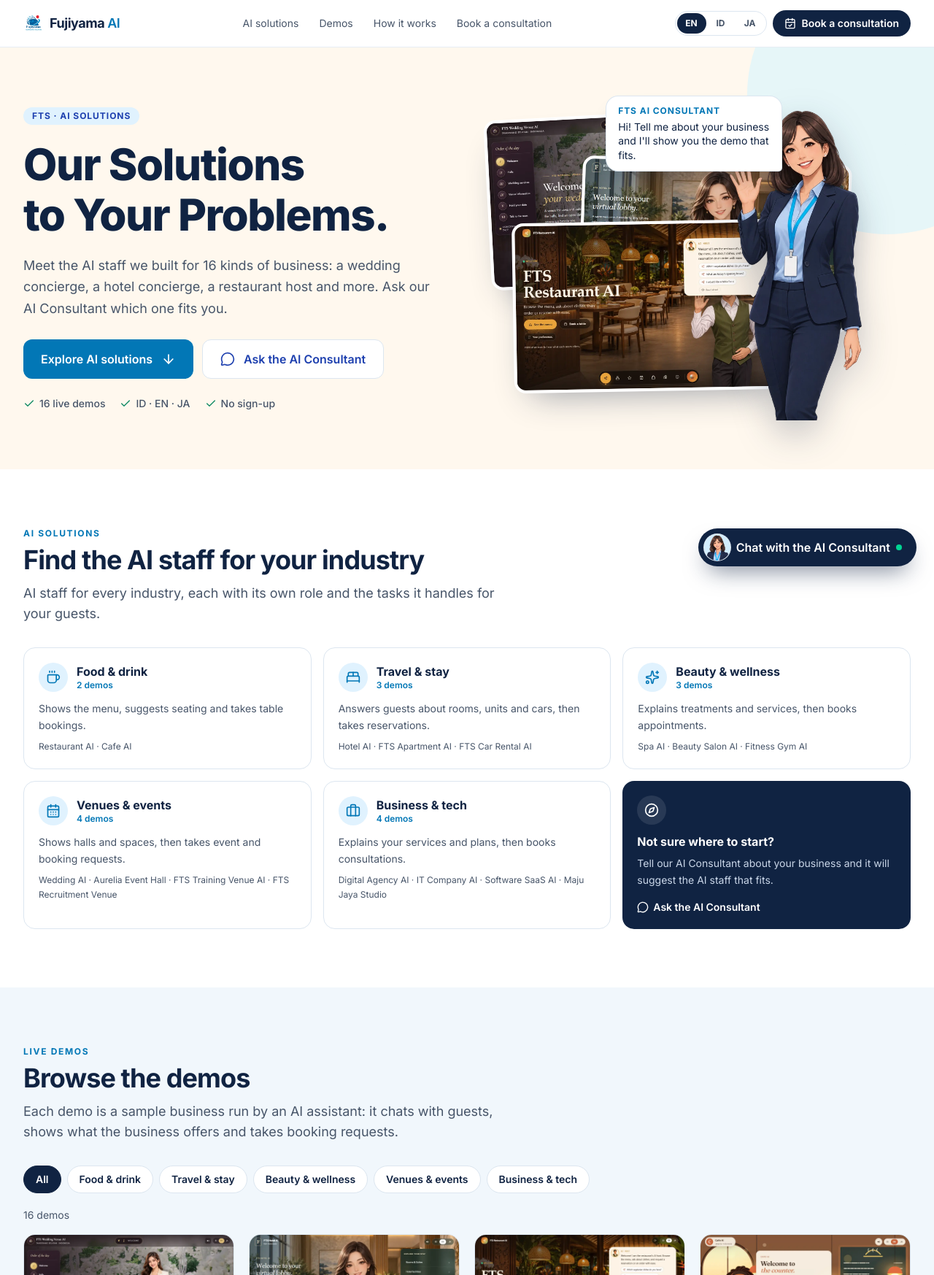
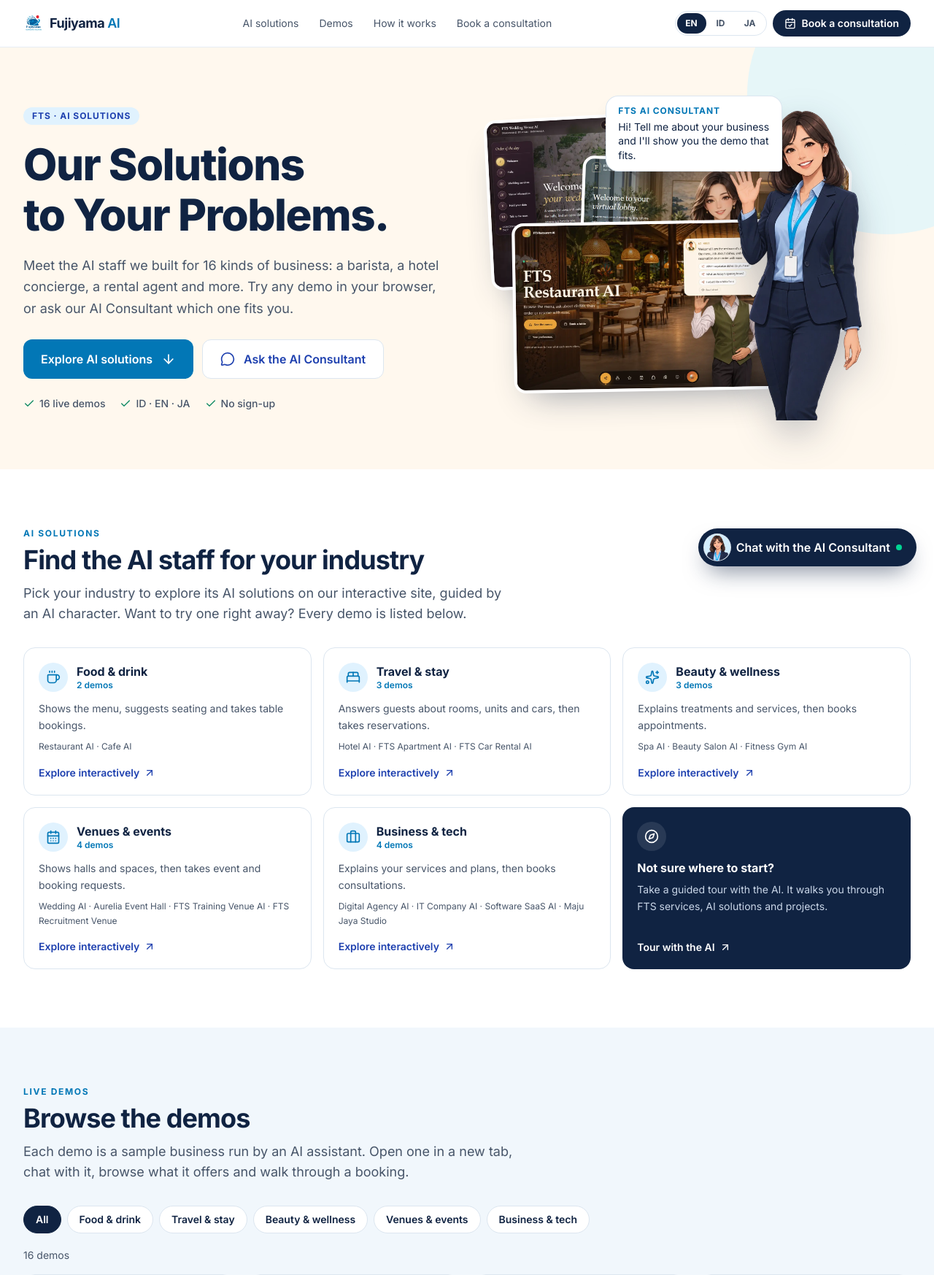
Before and after one commit to Rizz404/fts-ai-landing, a Laravel app: page /lp in a window 1280 px wide. Shown: the top 1747 px of the page at 73% size. Run offline with Laravel 12, Linux system fonts and the light colour scheme; data comes from the database, SQL or seed files in the repository; style sheets or scripts are compiled from the project's sources; parts of the project's set-up code (start-up, migrations or seed data) failed here and were passed over.

Commit message:
fix(landing): render lp identical to the showcase without links

```diff
--- a/resources/js/landing/App.tsx
+++ b/resources/js/landing/App.tsx
@@ -32,7 +32,7 @@ const App = () => {
         ) : (
           <>
             <Hero onAskAi={askAi} />
-            <Solutions onAskAi={askAi} />
+            <Solutions />
             <Demos />
             <Features />
             <HowItWorks />
--- a/resources/js/landing/chat/ChatCards.tsx
+++ b/resources/js/landing/chat/ChatCards.tsx
@@ -1,7 +1,7 @@
 import { CalendarCheck, MessageCircle, UserRound } from 'lucide-react';
 import type { UiPayload } from '../api';
 import { useLang } from '../i18n/lang';
-import { isLp } from '../page';
+import LinkOrBox from '../components/LinkOrBox';
 
 type Handover = { whatsapp_url?: string | null; email_url?: string | null };
 
@@ -45,16 +45,15 @@ const ChatCards = ({ payloads, bookingUrl }: { payloads: UiPayload[]; bookingUrl
                             <p className="text-fts-ink">
                                 {[consultation.name, date, consultation.time_range].filter(Boolean).join(' · ')}
                             </p>
-                            {handover.whatsapp_url && !isLp && (
-                                <a
+                            {handover.whatsapp_url && (
+                                <LinkOrBox
                                     href={handover.whatsapp_url}
-                                    target="_blank"
-                                    rel="noopener noreferrer"
+                                    newTab
                                     className="mt-2 inline-flex items-center gap-1.5 font-semibold text-fts-blue hover:underline"
                                 >
                                     <MessageCircle aria-hidden className="h-4 w-4" />
                                     {a.chat.whatsapp}
-                                </a>
+                                </LinkOrBox>
                             )}
                         </div>
                     );
--- a/resources/js/landing/chat/ChatWidget.tsx
+++ b/resources/js/landing/chat/ChatWidget.tsx
@@ -124,7 +124,7 @@ const ChatWidget = ({ open, onOpenChange }: Props) => {
                             <p className="rounded-2xl bg-white p-4 text-sm text-fts-ink">
                                 {a.chat.unavailable}{' '}
                                 {isLp ? (
-                                    <span className="font-semibold text-fts-navy">fts-tech.co.id/contact</span>
+                                    <span className="font-semibold text-fts-blue underline">fts-tech.co.id/contact</span>
                                 ) : (
                                     <a href={links.contact} className="font-semibold text-fts-blue underline">
                                         fts-tech.co.id/contact
--- a/resources/js/landing/components/Footer.tsx
+++ b/resources/js/landing/components/Footer.tsx
@@ -1,35 +1,24 @@
 import { ftsLogo, links } from "../content/links";
 import { useLang } from "../i18n/lang";
-import { isLp } from "../page";
+import LinkOrBox from "./LinkOrBox";
 
 const Footer = () => {
   const { t } = useLang();
-  const brand = (
-    <>
-      <img src={ftsLogo} alt="" width={24} height={24} className="h-6 w-6 object-contain" />
-      Fujiyama Technology Solutions
-    </>
-  );
 
   return (
     <footer className="border-t border-fts-line bg-white">
       <div className="mx-auto flex max-w-page flex-col gap-4 px-4 py-8 text-sm text-fts-ink sm:px-6 md:flex-row md:items-center md:justify-between lg:px-8">
         <div>
-          {isLp ? (
-            <p className="inline-flex items-center gap-2 font-bold text-fts-navy">{brand}</p>
-          ) : (
-            <a href={links.ftsHome} className="inline-flex items-center gap-2 rounded-md font-bold text-fts-navy">
-              {brand}
-            </a>
-          )}
+          <LinkOrBox href={links.ftsHome} className="inline-flex items-center gap-2 rounded-md font-bold text-fts-navy">
+            <img src={ftsLogo} alt="" width={24} height={24} className="h-6 w-6 object-contain" />
+            Fujiyama Technology Solutions
+          </LinkOrBox>
           <p className="mt-2">{t.footer.note}</p>
         </div>
-        {!isLp && (
-          <ul className="flex gap-6">
-            <li><a href={links.ftsHome} className="hover:text-fts-navy">{t.footer.site}</a></li>
-            <li><a href={links.contact} className="hover:text-fts-navy">{t.footer.contact}</a></li>
-          </ul>
-        )}
+        <ul className="flex gap-6">
+          <li><LinkOrBox href={links.ftsHome} className="hover:text-fts-navy">{t.footer.site}</LinkOrBox></li>
+          <li><LinkOrBox href={links.contact} className="hover:text-fts-navy">{t.footer.contact}</LinkOrBox></li>
+        </ul>
       </div>
     </footer>
   );
--- /dev/null
+++ b/resources/js/landing/components/LinkOrBox.tsx
@@ -0,0 +1,34 @@
+import type { ReactNode } from "react";
+import { isLp } from "../page";
+
+// An outbound link on the showcase. On the LP it renders the same element without the link,
+// so both pages look identical.
+const LinkOrBox = ({
+  href,
+  className,
+  children,
+  newTab = false,
+  hidden = false,
+}: {
+  href: string;
+  className: string;
+  children: ReactNode;
+  newTab?: boolean;
+  hidden?: boolean;
+}) =>
+  isLp ? (
+    <div className={className} aria-hidden={hidden || undefined}>
+      {children}
+    </div>
+  ) : (
+    <a
+      href={href}
+      className={className}
+      {...(newTab ? { target: "_blank", rel: "noopener noreferrer" } : {})}
+      {...(hidden ? { tabIndex: -1, "aria-hidden": true } : {})}
+    >
+      {children}
+    </a>
+  );
+
+export default LinkOrBox;
--- a/resources/js/landing/i18n/strings.ts
+++ b/resources/js/landing/i18n/strings.ts
@@ -99,15 +99,6 @@ const en = {
     note: "Demos use sample businesses, prices and data.",
     site: "FTS website",
     contact: "Contact",
-  },
-  // Copy for the landing page version (/lp), which has no outbound links.
-  lp: {
-    heroLead:
-      "Meet the AI staff we built for 16 kinds of business: a wedding concierge, a hotel concierge, a restaurant host and more. Ask our AI Consultant which one fits you.",
-    solutionsLead: "AI staff for every industry, each with its own role and the tasks it handles for your guests.",
-    demosLead:
-      "Each demo is a sample business run by an AI assistant: it chats with guests, shows what the business offers and takes booking requests.",
-    tourBody: "Tell our AI Consultant about your business and it will suggest the AI staff that fits.",
   },
 };
 
@@ -217,14 +208,6 @@ const id: Strings = {
     site: "Situs FTS",
     contact: "Kontak",
   },
-  lp: {
-    heroLead:
-      "Kenali staf AI yang kami bangun untuk 16 jenis usaha: concierge pernikahan, concierge hotel, host restoran, dan lainnya. Tanya AI Consultant kami mana yang cocok untuk Anda.",
-    solutionsLead: "Staf AI untuk setiap industri, masing-masing dengan peran dan tugasnya sendiri untuk melayani tamu Anda.",
-    demosLead:
-      "Setiap demo adalah contoh usaha yang dilayani asisten AI: mengobrol dengan tamu, menampilkan penawaran usaha, dan menerima permintaan pemesanan.",
-    tourBody: "Ceritakan usaha Anda kepada AI Consultant kami, dan ia akan menyarankan staf AI yang cocok.",
-  },
 };
 
 const ja: Strings = {
@@ -324,13 +307,6 @@ const ja: Strings = {
     site: "FTSウェブサイト",
     contact: "お問い合わせ",
   },
-  lp: {
-    heroLead:
-      "ウェディングコンシェルジュ、ホテルのコンシェルジュ、レストランのホストなど、16業種向けにFTSがつくったAIスタッフをご紹介します。どのAIスタッフが合うか、AIコンサルタントにお尋ねください。",
-    solutionsLead: "業種ごとのAIスタッフが、それぞれの役割と業務でお客様に対応します。",
-    demosLead: "各デモは、AIアシスタントが接客するサンプル店舗です。お客様と会話し、サービス内容を紹介し、予約リクエストを受け付けます。",
-    tourBody: "御社のビジネスについてAIコンサルタントにお聞かせください。合うAIスタッフをご提案します。",
-  },
 };
 
 export const strings = { en, id, ja };
--- a/resources/js/landing/sections/Demos.tsx
+++ b/resources/js/landing/sections/Demos.tsx
@@ -1,65 +1,14 @@
 import { useState } from "react";
 import { ArrowUpRight } from "lucide-react";
-import { categories, demoHref, demoImage, demos, type CategoryId, type Demo } from "../content/demos";
+import LinkOrBox from "../components/LinkOrBox";
+import { categories, demoHref, demoImage, demos, type CategoryId } from "../content/demos";
 import { format, useLang } from "../i18n/lang";
 import { isLp } from "../page";
 
 type Filter = CategoryId | "all";
 
-const cardClass =
-  "group flex h-full items-center gap-3 overflow-hidden rounded-2xl border border-fts-line bg-white p-2.5 sm:flex-col sm:items-stretch sm:gap-0 sm:p-0";
-
-const DemoCard = ({ demo }: { demo: Demo }) => {
+const Demos = () => {
   const { lang, t } = useLang();
-
-  const body = (
-    <>
-      <img
-        src={demoImage(demo)}
-        alt={format(t.demos.screenshotAlt, { name: demo.name })}
-        width={1280}
-        height={800}
-        loading="lazy"
-        decoding="async"
-        className="aspect-[16/10] w-28 shrink-0 rounded-lg object-cover object-top sm:w-full sm:rounded-none sm:border-b sm:border-fts-line"
-      />
-      <div className="flex min-w-0 flex-1 flex-col sm:p-4">
-        <p className="text-xs font-bold uppercase tracking-[0.08em] text-fts-sky-strong">{demo.industry[lang]}</p>
-        <h3 className="mt-0.5 font-bold leading-snug sm:mt-1 sm:text-lg">{demo.name}</h3>
-        <p className="text-sm text-fts-ink">{demo.role[lang]}</p>
-        <ul className="mt-3 hidden flex-wrap gap-1.5 sm:flex">
-          {demo.tasks[lang].map((task) => (
-            <li key={task} className="rounded-full bg-fts-mist px-2.5 py-1 text-xs text-fts-navy">
-              {task}
-            </li>
-          ))}
-        </ul>
-        {!isLp && (
-          <>
-            <span className="mt-auto hidden items-center gap-1.5 pt-4 text-sm font-semibold text-fts-blue group-hover:underline sm:inline-flex">
-              {t.demos.try}
-              <ArrowUpRight aria-hidden className="h-4 w-4" />
-            </span>
-            <span className="sr-only">{t.demos.newTab}</span>
-          </>
-        )}
-      </div>
-      {!isLp && <ArrowUpRight aria-hidden className="mr-1 h-5 w-5 shrink-0 text-fts-blue sm:hidden" />}
-    </>
-  );
-
-  // The LP shows the same cards without the link to the live demo.
-  if (isLp) return <div className={cardClass}>{body}</div>;
-
-  return (
-    <a href={demoHref(demo, lang)} target="_blank" rel="noopener noreferrer" className={`tile-hover ${cardClass}`}>
-      {body}
-    </a>
-  );
-};
-
-const Demos = () => {
-  const { t } = useLang();
   const [filter, setFilter] = useState<Filter>("all");
   const visible = filter === "all" ? demos : demos.filter((demo) => demo.category === filter);
 
@@ -71,7 +20,7 @@ const Demos = () => {
           <h2 id="demos-title" className="mt-2 text-[1.75rem] font-bold tracking-tight sm:text-4xl">
             {t.demos.title}
           </h2>
-          <p className="mt-3 text-base text-fts-ink sm:text-lg">{isLp ? t.lp.demosLead : t.demos.lead}</p>
+          <p className="mt-3 text-base text-fts-ink sm:text-lg">{t.demos.lead}</p>
         </div>
 
         <div
@@ -103,7 +52,41 @@ const Demos = () => {
           {visible.map((demo) => (
             <li key={demo.id}>
               {/* Phones: compact row (thumbnail + text). sm and up: vertical card. */}
-              <DemoCard demo={demo} />
+              <LinkOrBox
+                href={demoHref(demo, lang)}
+                newTab
+                className="tile-hover group flex h-full items-center gap-3 overflow-hidden rounded-2xl border border-fts-line bg-white p-2.5 sm:flex-col sm:items-stretch sm:gap-0 sm:p-0"
+              >
+                <img
+                  src={demoImage(demo)}
+                  alt={format(t.demos.screenshotAlt, { name: demo.name })}
+                  width={1280}
+                  height={800}
+                  loading="lazy"
+                  decoding="async"
+                  className="aspect-[16/10] w-28 shrink-0 rounded-lg object-cover object-top sm:w-full sm:rounded-none sm:border-b sm:border-fts-line"
+                />
+                <div className="flex min-w-0 flex-1 flex-col sm:p-4">
+                  <p className="text-xs font-bold uppercase tracking-[0.08em] text-fts-sky-strong">
+                    {demo.industry[lang]}
+                  </p>
+                  <h3 className="mt-0.5 font-bold leading-snug sm:mt-1 sm:text-lg">{demo.name}</h3>
+                  <p className="text-sm text-fts-ink">{demo.role[lang]}</p>
+                  <ul className="mt-3 hidden flex-wrap gap-1.5 sm:flex">
+                    {demo.tasks[lang].map((task) => (
+                      <li key={task} className="rounded-full bg-fts-mist px-2.5 py-1 text-xs text-fts-navy">
+                        {task}
+                      </li>
+                    ))}
+                  </ul>
+                  <span className="mt-auto hidden items-center gap-1.5 pt-4 text-sm font-semibold text-fts-blue group-hover:underline sm:inline-flex">
+                    {t.demos.try}
+                    <ArrowUpRight aria-hidden className="h-4 w-4" />
+                  </span>
+                  {!isLp && <span className="sr-only">{t.demos.newTab}</span>}
+                </div>
+                <ArrowUpRight aria-hidden className="mr-1 h-5 w-5 shrink-0 text-fts-blue sm:hidden" />
+              </LinkOrBox>
             </li>
           ))}
         </ul>
--- a/resources/js/landing/sections/Hero.tsx
+++ b/resources/js/landing/sections/Hero.tsx
@@ -2,7 +2,7 @@ import { ArrowDown, Check, MessageCircle } from "lucide-react";
 import { character } from "../content/character";
 import { demoHref, demoImage, demos } from "../content/demos";
 import { useLang } from "../i18n/lang";
-import { isLp } from "../page";
+import LinkOrBox from "../components/LinkOrBox";
 
 const previewIds = ["wedding-venue-ai", "hotel-ai", "restaurant-ai"];
 
@@ -36,7 +36,7 @@ const Hero = ({ onAskAi }: { onAskAi: () => void }) => {
               </span>
             ))}
           </h1>
-          <p className="mt-5 max-w-xl text-base leading-relaxed text-fts-ink sm:text-lg">{isLp ? t.lp.heroLead : t.hero.lead}</p>
+          <p className="mt-5 max-w-xl text-base leading-relaxed text-fts-ink sm:text-lg">{t.hero.lead}</p>
 
           <div className="mt-7 flex flex-col gap-3 sm:flex-row">
             <a
@@ -81,11 +81,16 @@ const Hero = ({ onAskAi }: { onAskAi: () => void }) => {
 
         {/* Real demo screenshots, with the AI Consultant character standing in front. */}
         <div className="relative mx-auto hidden aspect-[16/11] w-full max-w-xl sm:block">
-          {previews.map((demo, index) => {
-            const className = `absolute w-[64%] overflow-hidden rounded-2xl border-4 border-white bg-white shadow-[0_24px_48px_-24px_rgba(16,35,66,0.45)] transition-transform duration-300 hover:-translate-y-1 ${
-              ["left-0 top-0 rotate-[-3deg]", "left-[22%] top-[16%] rotate-[2deg]", "bottom-[4%] left-[6%] rotate-[-1deg]"][index]
-            }`;
-            const image = (
+          {previews.map((demo, index) => (
+            <LinkOrBox
+              key={demo.id}
+              href={demoHref(demo, lang)}
+              newTab
+              hidden
+              className={`absolute w-[64%] overflow-hidden rounded-2xl border-4 border-white bg-white shadow-[0_24px_48px_-24px_rgba(16,35,66,0.45)] transition-transform duration-300 hover:-translate-y-1 ${
+                ["left-0 top-0 rotate-[-3deg]", "left-[22%] top-[16%] rotate-[2deg]", "bottom-[4%] left-[6%] rotate-[-1deg]"][index]
+              }`}
+            >
               <img
                 src={demoImage(demo)}
                 alt=""
@@ -94,26 +99,8 @@ const Hero = ({ onAskAi }: { onAskAi: () => void }) => {
                 loading="eager"
                 className="aspect-[16/10] w-full object-cover"
               />
-            );
-
-            return isLp ? (
-              <div key={demo.id} aria-hidden className={className}>
-                {image}
-              </div>
-            ) : (
-              <a
-                key={demo.id}
-                href={demoHref(demo, lang)}
-                target="_blank"
-                rel="noopener noreferrer"
-                tabIndex={-1}
-                aria-hidden
-                className={className}
-              >
-                {image}
-              </a>
-            );
-          })}
+            </LinkOrBox>
+          ))}
 
           <img
             src={character.greeting.src}
--- a/resources/js/landing/sections/Solutions.tsx
+++ b/resources/js/landing/sections/Solutions.tsx
@@ -5,10 +5,10 @@ import {
   CalendarDays,
   Coffee,
   Compass,
-  MessageCircle,
   Sparkles,
   type LucideIcon,
 } from "lucide-react";
+import LinkOrBox from "../components/LinkOrBox";
 import { categories, demos, type CategoryId } from "../content/demos";
 import { interactiveUrl } from "../content/links";
 import { format, useLang } from "../i18n/lang";
@@ -23,8 +23,7 @@ const icons: Record<CategoryId, LucideIcon> = {
 };
 
 // AI categories. Each opens the interactive site (Version 2); direct demo links stay in Demos below.
-// On the LP the categories are informational only and the tour tile opens the AI Consultant chat.
-const Solutions = ({ onAskAi }: { onAskAi: () => void }) => {
+const Solutions = () => {
   const { lang, t } = useLang();
 
   return (
@@ -35,15 +34,20 @@ const Solutions = ({ onAskAi }: { onAskAi: () => void }) => {
           <h2 id="solutions-title" className="mt-2 text-[1.75rem] font-bold tracking-tight sm:text-4xl">
             {t.solutions.title}
           </h2>
-          <p className="mt-3 text-base text-fts-ink sm:text-lg">{isLp ? t.lp.solutionsLead : t.solutions.lead}</p>
+          <p className="mt-3 text-base text-fts-ink sm:text-lg">{t.solutions.lead}</p>
         </div>
 
         <ul className="mt-8 grid gap-4 sm:grid-cols-2 lg:grid-cols-3">
           {categories.map((id) => {
             const Icon = icons[id];
             const names = demos.filter((demo) => demo.category === id).map((demo) => demo.name);
-            const body = (
-              <>
+            return (
+              <li key={id}>
+                <LinkOrBox
+                  href={interactiveUrl("/solutions", lang)}
+                  newTab
+                  className="tile-hover group flex h-full flex-col rounded-2xl border border-fts-line bg-white p-5"
+                >
                   <div className="flex items-center gap-3">
                     <span className="inline-flex h-10 w-10 shrink-0 items-center justify-center rounded-full bg-fts-sky-soft text-fts-sky-strong">
                       <Icon aria-hidden className="h-5 w-5" />
@@ -57,54 +61,20 @@ const Solutions = ({ onAskAi }: { onAskAi: () => void }) => {
                   </div>
                   <p className="mt-3 text-sm leading-relaxed text-fts-ink">{t.solutions.items[id]}</p>
                   <p className="mt-2 text-xs leading-relaxed text-fts-ink">{names.join(" · ")}</p>
-              </>
-            );
-
-            return (
-              <li key={id}>
-                {isLp ? (
-                  <div className="flex h-full flex-col rounded-2xl border border-fts-line bg-white p-5">{body}</div>
-                ) : (
-                  <a
-                    href={interactiveUrl("/solutions", lang)}
-                    target="_blank"
-                    rel="noopener noreferrer"
-                    className="tile-hover group flex h-full flex-col rounded-2xl border border-fts-line bg-white p-5"
-                  >
-                    {body}
                   <span className="mt-auto inline-flex items-center gap-1.5 pt-4 text-sm font-semibold text-fts-blue group-hover:underline">
                     {t.solutions.explore}
                     <ArrowUpRight aria-hidden className="h-4 w-4" />
                   </span>
-                    <span className="sr-only">{t.demos.newTab}</span>
-                  </a>
-                )}
+                  {!isLp && <span className="sr-only">{t.demos.newTab}</span>}
+                </LinkOrBox>
               </li>
             );
           })}
 
           <li>
-            {isLp ? (
-              <button
-                type="button"
-                onClick={onAskAi}
-                className="tile-hover group flex h-full w-full flex-col rounded-2xl bg-fts-navy p-5 text-left text-white"
-              >
-                <span className="inline-flex h-10 w-10 items-center justify-center rounded-full bg-white/10 text-white">
-                  <Compass aria-hidden className="h-5 w-5" />
-                </span>
-                <h3 className="mt-3 font-bold leading-snug">{t.solutions.tourTitle}</h3>
-                <p className="mt-2 text-sm leading-relaxed text-[#C9D6E8]">{t.lp.tourBody}</p>
-                <span className="mt-auto inline-flex items-center gap-1.5 pt-4 text-sm font-semibold group-hover:underline">
-                  <MessageCircle aria-hidden className="h-4 w-4" />
-                  {t.cta.chat}
-                </span>
-              </button>
-            ) : (
-              <a
+            <LinkOrBox
               href={interactiveUrl("", lang)}
-                target="_blank"
-                rel="noopener noreferrer"
+              newTab
               className="tile-hover group flex h-full flex-col rounded-2xl bg-fts-navy p-5 text-white"
             >
               <span className="inline-flex h-10 w-10 items-center justify-center rounded-full bg-white/10 text-white">
@@ -116,9 +86,8 @@ const Solutions = ({ onAskAi }: { onAskAi: () => void }) => {
                 {t.solutions.tour}
                 <ArrowUpRight aria-hidden className="h-4 w-4" />
               </span>
-                <span className="sr-only">{t.demos.newTab}</span>
-              </a>
-            )}
+              {!isLp && <span className="sr-only">{t.demos.newTab}</span>}
+            </LinkOrBox>
           </li>
         </ul>
       </div>
```
Lines whose indentation alone changed are shown as unchanged.
